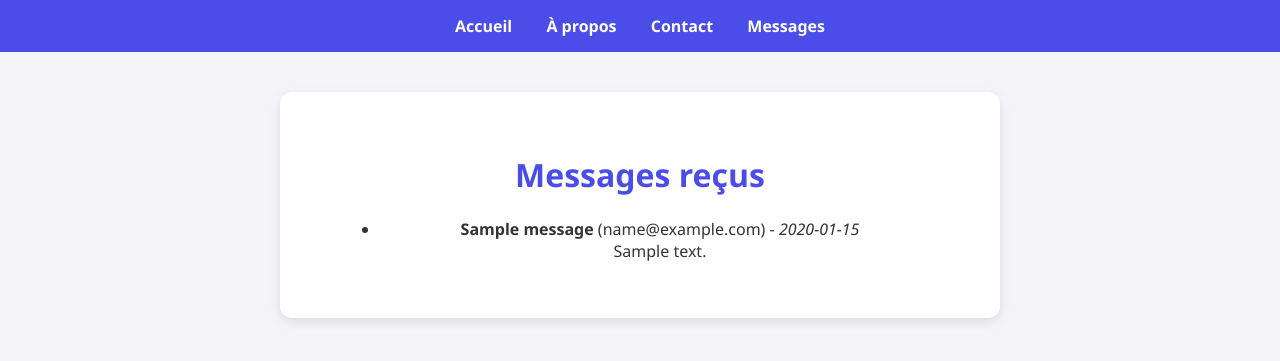
After one commit to gydee72/mon-site-python, a Flask app: page /messages in a window 1280 px wide. The commit adds this page. Shown: the top 361 px of the page. Run offline with Flask 3, Linux system fonts and the light colour scheme; tables that the repository leaves empty hold one stand-in row (values such as "Sample post").

Commit message:
Ajout de la base de données SQLite pour les messages

```diff
--- a/app.py
+++ b/app.py
@@ -1,11 +1,12 @@
 from flask import Flask, render_template, request
+from database import init_db, ajouter_message, get_messages
 
 app = Flask(__name__)
+init_db()
 
 @app.route("/")
 def accueil():
     return render_template("accueil.html", nom="Visiteur")
-
 
 @app.route("/apropos")
 def apropos():
@@ -18,14 +19,16 @@ def contact():
         email = request.form.get("email")
         message = request.form.get("message")
 
-        print(f"Nouveau message de {nom} ({email}) : {message}")
+        ajouter_message(nom, email, message)
 
         return render_template("contact.html", message_envoye=True, nom=nom)
 
     return render_template("contact.html")
 
-
-
+@app.route("/messages")
+def messages():
+    tous_les_messages = get_messages()
+    return render_template("messages.html", messages=tous_les_messages)
 
 if __name__ == "__main__":
     app.run(debug=True, host="0.0.0.0", port=5000)
--- /dev/null
+++ b/database.py
@@ -0,0 +1,34 @@
+import sqlite3
+
+def init_db():
+    conn = sqlite3.connect("messages.db")
+    cursor = conn.cursor()
+    cursor.execute("""
+        CREATE TABLE IF NOT EXISTS messages (
+            id INTEGER PRIMARY KEY AUTOINCREMENT,
+            nom TEXT NOT NULL,
+            email TEXT NOT NULL,
+            message TEXT NOT NULL,
+            date_envoi TEXT DEFAULT CURRENT_TIMESTAMP
+        )
+    """)
+    conn.commit()
+    conn.close()
+
+def ajouter_message(nom, email, message):
+    conn = sqlite3.connect("messages.db")
+    cursor = conn.cursor()
+    cursor.execute(
+        "INSERT INTO messages (nom, email, message) VALUES (?, ?, ?)",
+        (nom, email, message)
+    )
+    conn.commit()
+    conn.close()
+
+def get_messages():
+    conn = sqlite3.connect("messages.db")
+    cursor = conn.cursor()
+    cursor.execute("SELECT * FROM messages ORDER BY date_envoi DESC")
+    resultats = cursor.fetchall()
+    conn.close()
+    return resultats
--- a/templates/base.html
+++ b/templates/base.html
@@ -6,11 +6,12 @@
     <link rel="stylesheet" href="{{ url_for('static', filename='style.css') }}">
 </head>
 <body>
-    <nav>
-        <a href="/">Accueil</a>
-        <a href="/apropos">À propos</a>
-        <a href="/contact">Contact</a>
-    </nav>
+   <nav>
+    <a href="/">Accueil</a>
+    <a href="/apropos">À propos</a>
+    <a href="/contact">Contact</a>
+    <a href="/messages">Messages</a>
+   </nav>
 
     <div class="container">
         {% block content %}
--- /dev/null
+++ b/templates/messages.html
@@ -0,0 +1,18 @@
+{% extends "base.html" %}
+
+{% block content %}
+    <h1>Messages reçus</h1>
+
+    {% if messages %}
+        <ul class="liste-messages">
+        {% for msg in messages %}
+            <li>
+                <strong>{{ msg[1] }}</strong> ({{ msg[2] }}) - <em>{{ msg[4] }}</em><br>
+                {{ msg[3] }}
+            </li>
+        {% endfor %}
+        </ul>
+    {% else %}
+        <p>Aucun message pour le moment.</p>
+    {% endif %}
+{% endblock %}
```
Also changed, not shown: 1 other file.
